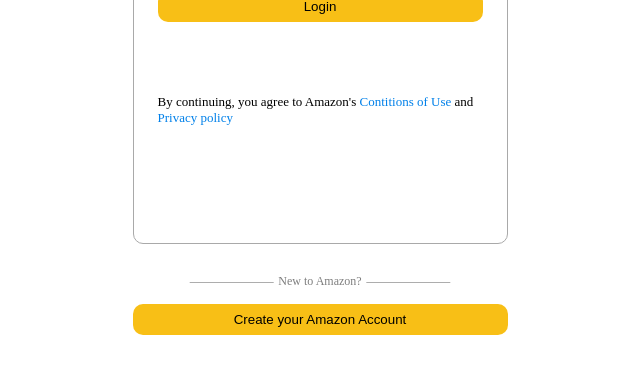
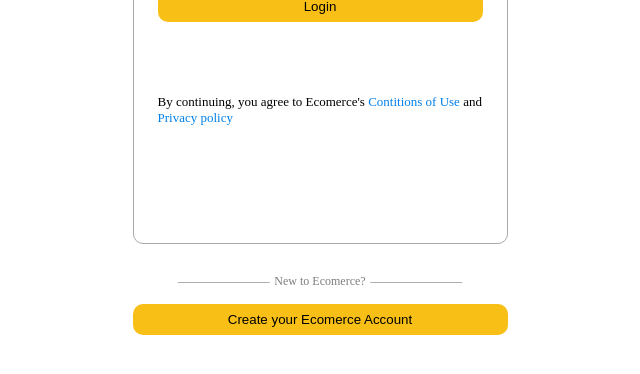
Before and after one commit to Pritam262/ecommerce-frontend, a Next.js app: page /login in a window 1280 px wide. Shown: the part 270-644 px from the top of the page, without its empty margins (320-960 px from the left). Built offline with nearby package versions, Linux system fonts and the light colour scheme.

Commit message:
V-1.4.3
Update login page

```diff
--- a/src/app/login/page.tsx
+++ b/src/app/login/page.tsx
@@ -61,11 +61,11 @@
                 <input type="password" name="password" id="password" placeholder='Password' onChange={handleChange} value={credencials.password} />
                 <button onClick={handleLogin}>Login</button>
                 <p style={{ fontSize: '12px', 'color': 'red', }}>{errorText?`*${errorText}`:''}</p>
-                <p>By continuing, you agree to Amazon&apos;s <Link href='/'>Contitions of Use</Link> and <Link href='/'>Privacy policy</Link></p>
+                <p>By continuing, you agree to Ecomerce&apos;s <Link href='/'>Contitions of Use</Link> and <Link href='/'>Privacy policy</Link></p>
             </div>
 
-            <p className={Styles.hrText}>New to Amazon?</p>
-            <Link href='/register'><button className={Styles.signUpBtn}>Create your Amazon Account</button></Link>
+            <p className={Styles.hrText}>New to Ecomerce?</p>
+            <Link href='/register'><button className={Styles.signUpBtn}>Create your Ecomerce Account</button></Link>
         </div>
     )
 }
```
